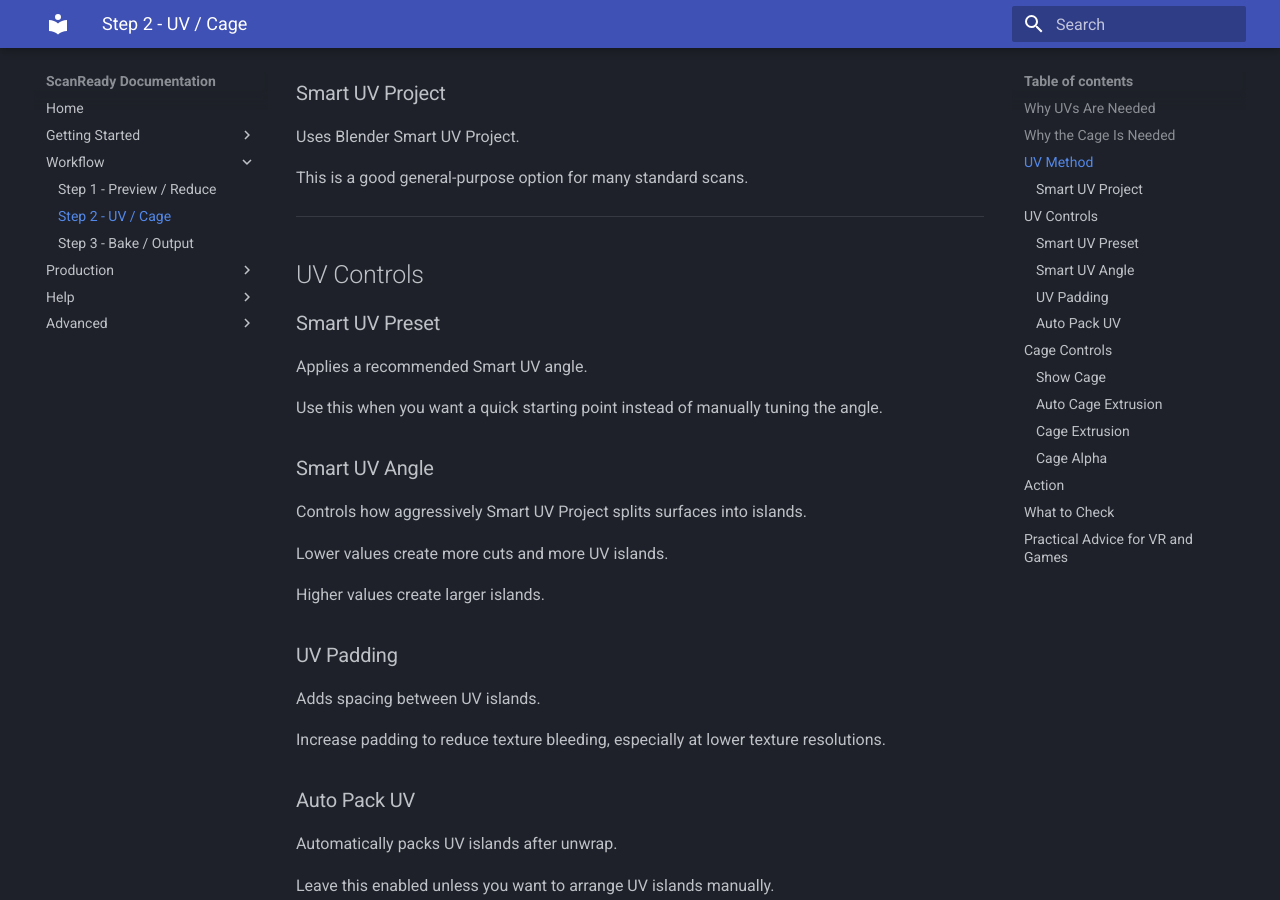
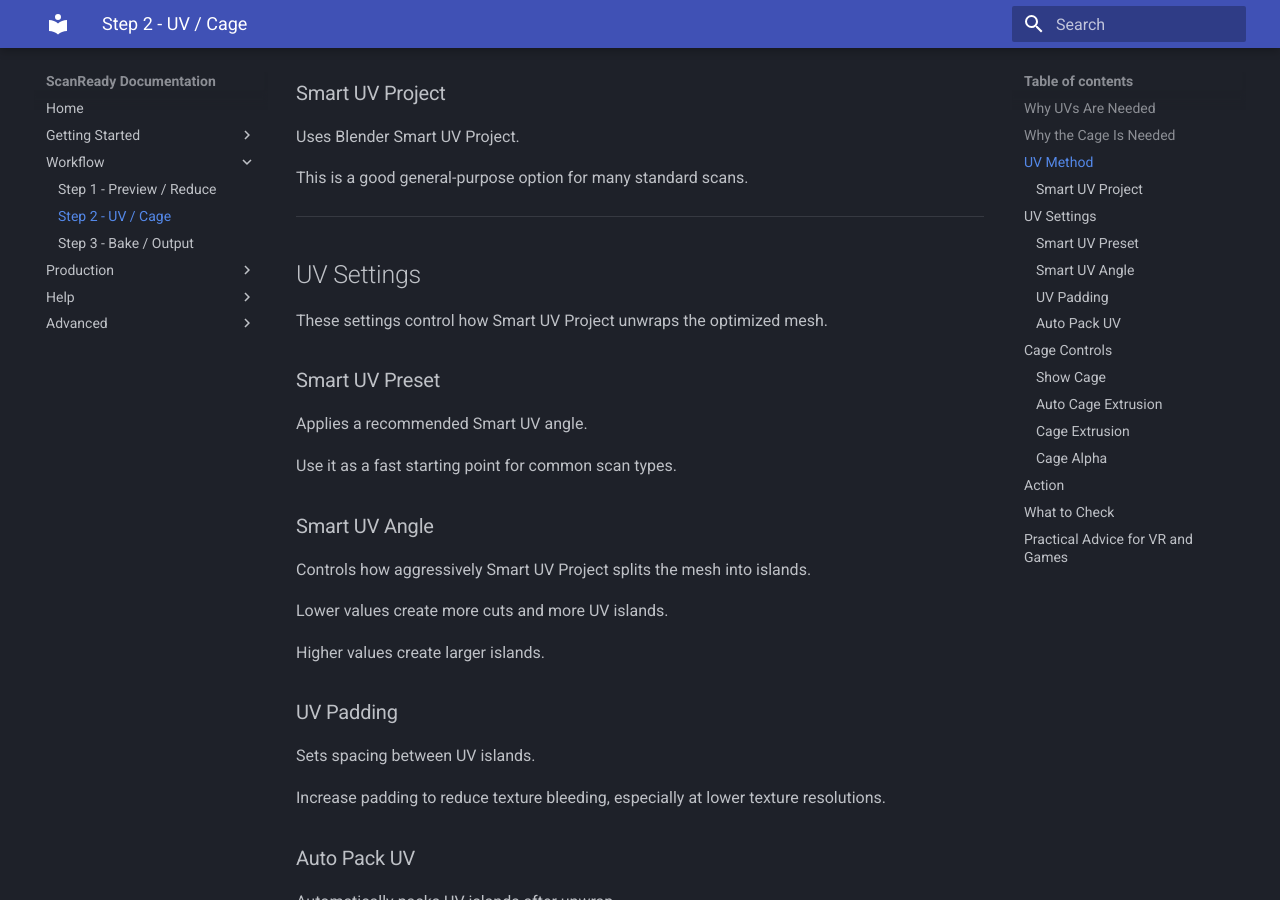
Before and after one commit to marioschiano/scanready-docs, an MkDocs documentation site: the page built from docs/step2.md, in a window 1280 px wide and 900 px high, scrolled down 1384 px. Built offline with MkDocs 1.6.1 and Material for MkDocs 9.7.7, drawn with Linux system fonts in a browser that asks for light colours.

Commit message:
Update step2.md

```diff
--- a/docs/step2.md
+++ b/docs/step2.md
@@ -56,17 +56,19 @@ This is a good general-purpose option for many standard scans.
 
 ---
 
-## UV Controls
+## UV Settings
+
+These settings control how Smart UV Project unwraps the optimized mesh.
 
 ### Smart UV Preset
 
 Applies a recommended Smart UV angle.
 
-Use this when you want a quick starting point instead of manually tuning the angle.
+Use it as a fast starting point for common scan types.
 
 ### Smart UV Angle
 
-Controls how aggressively Smart UV Project splits surfaces into islands.
+Controls how aggressively Smart UV Project splits the mesh into islands.
 
 Lower values create more cuts and more UV islands.
 
@@ -74,7 +76,7 @@ Higher values create larger islands.
 
 ### UV Padding
 
-Adds spacing between UV islands.
+Sets spacing between UV islands.
 
 Increase padding to reduce texture bleeding, especially at lower texture resolutions.
 
```
